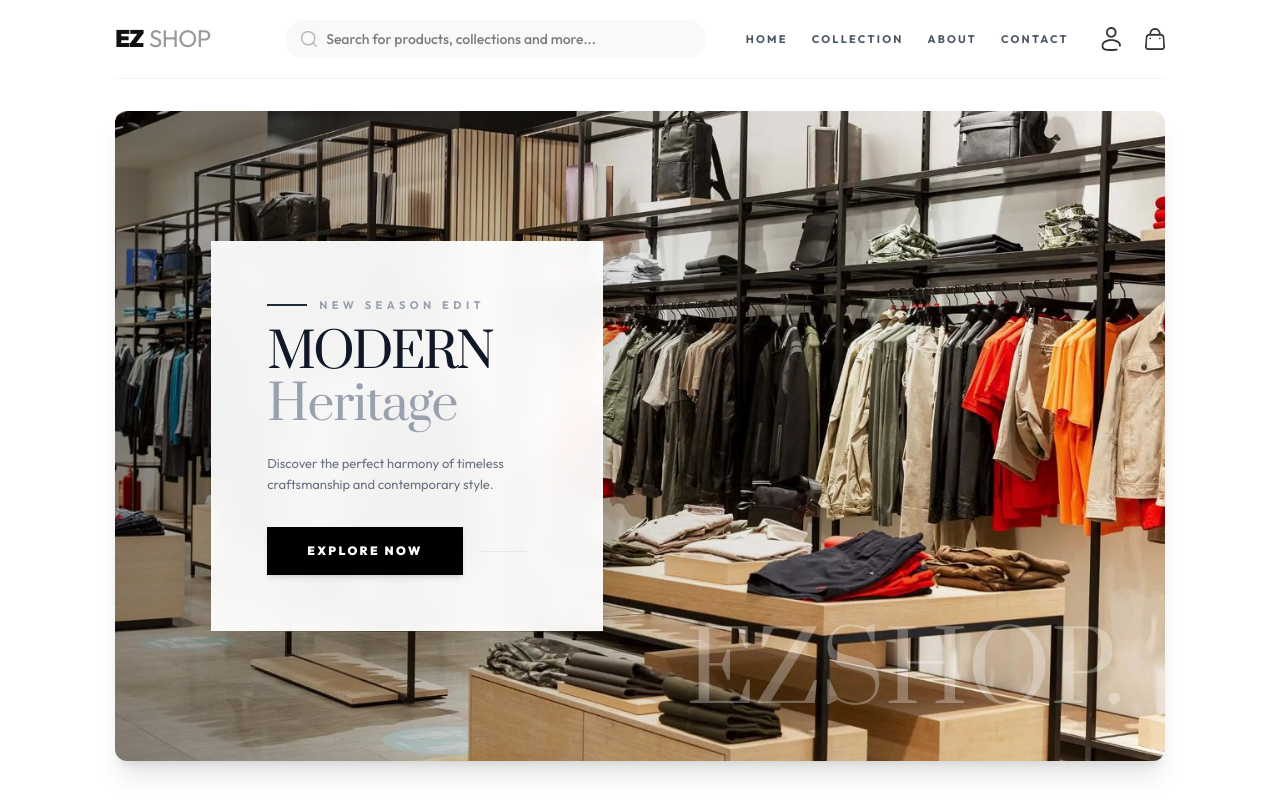
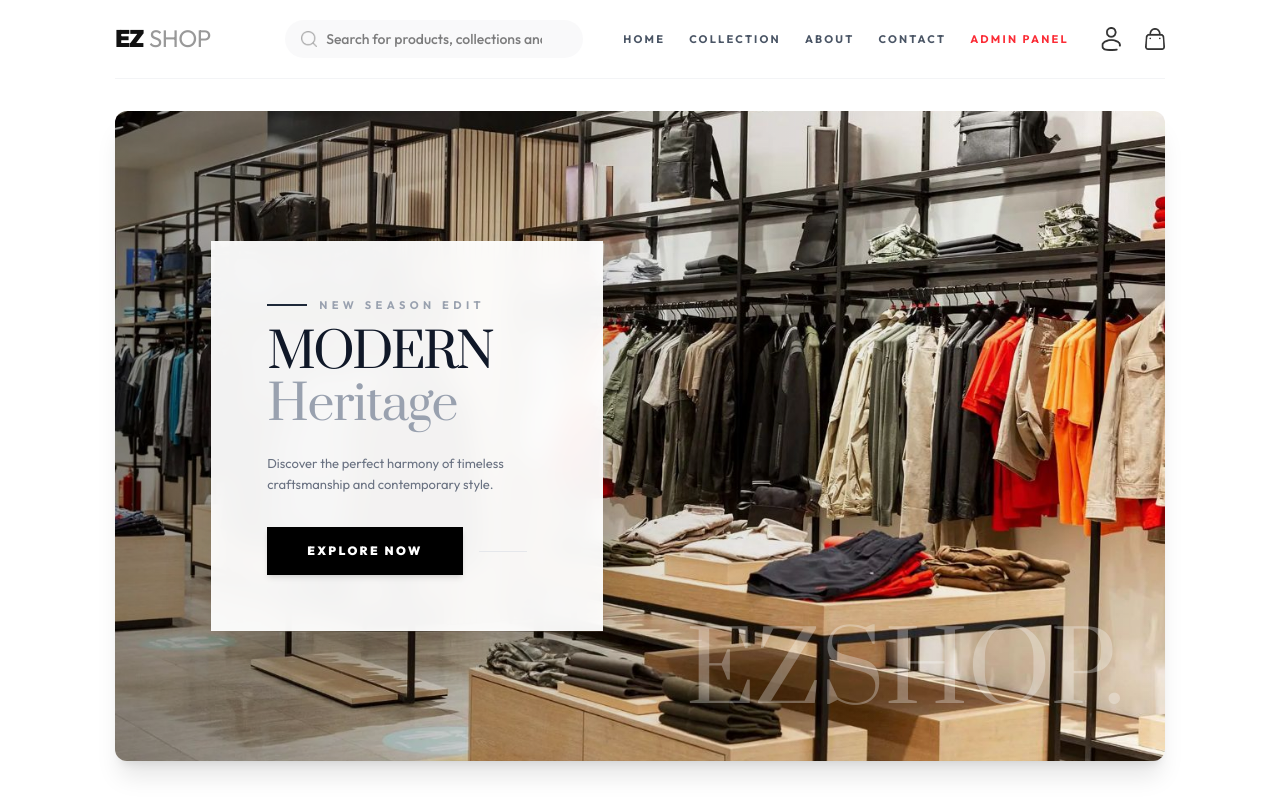
Before and after one commit to talha-4302/E-Commerce-Website, a React (Vite) app in the folder frontend/: page / in a window 1280 px wide. Shown: the top 800 px of the page. Built offline with nearby package versions, Linux system fonts and the light colour scheme; no server answers.

Commit message:
feat: admin panel button in navbar

```diff
--- a/frontend/src/components/Navbar.jsx
+++ b/frontend/src/components/Navbar.jsx
@@ -80,6 +80,7 @@ const Navbar = () => {
                         <NavLink to='/collection' className='hover:text-black transition-colors'>COLLECTION</NavLink>
                         <NavLink to='/about' className='hover:text-black transition-colors'>ABOUT</NavLink>
                         <NavLink to='/contact' className='hover:text-black transition-colors'>CONTACT</NavLink>
+                        <NavLink to='/admin' className=' text-red-500 hover:text-red-400 transition-colors'>ADMIN PANEL</NavLink>
                     </ul>
 
                     <div className='flex items-center gap-5 sm:gap-6'>
@@ -172,6 +173,7 @@ const Navbar = () => {
                     <NavLink onClick={() => setMobileMenuVisible(false)} className='py-2 pl-6 border' to='/collection' >COLLECTION</NavLink>
                     <NavLink onClick={() => setMobileMenuVisible(false)} className='py-2 pl-6 border' to='/about' >ABOUT</NavLink>
                     <NavLink onClick={() => setMobileMenuVisible(false)} className='py-2 pl-6 border' to='/contact' >CONTACT</NavLink>
+                    <NavLink onClick={() => setMobileMenuVisible(false)} className='py-2 pl-6 border' to='/admin' >ADMIN PANEL</NavLink>
 
                 </div>
             </div>
--- a/frontend/src/routes/adminRoutes.jsx
+++ b/frontend/src/routes/adminRoutes.jsx
@@ -1,5 +1,5 @@
 import React from 'react'
-import { Routes, Route } from 'react-router-dom'
+import { Routes, Route, Navigate } from 'react-router-dom'
 import AdminLogin from '../pages/admin/AdminLogin'
 import AdminLayout from '../pages/admin/AdminLayout'
 import AdminDashboard from '../pages/admin/AdminDashboard'
@@ -16,6 +16,7 @@ const AdminRoutes = () => {
       <Route path='/admin/login' element={<AdminLogin />} />
       <Route element={<AdminProtectedRoute />}>
         <Route path='/admin' element={<AdminLayout />}>
+          <Route index element={<Navigate to='/admin/dashboard' replace />} />
           <Route path='dashboard' element={<AdminDashboard />} />
           <Route path='orders' element={<AdminOrders />} />
           <Route path='products' element={<AdminProducts />} />
```
Also changed, not shown: 1 other file (tests, documents, lock files or other folders).
